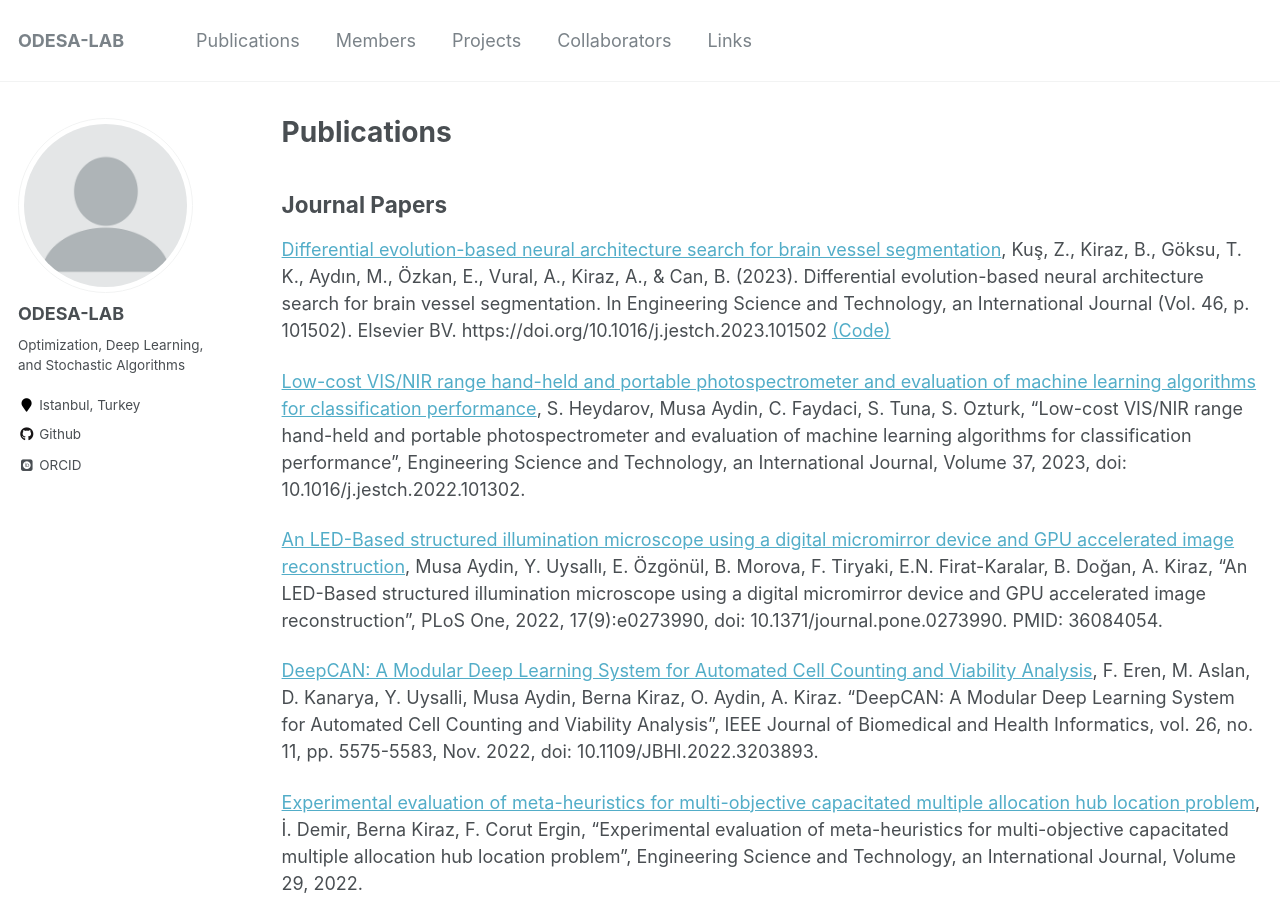
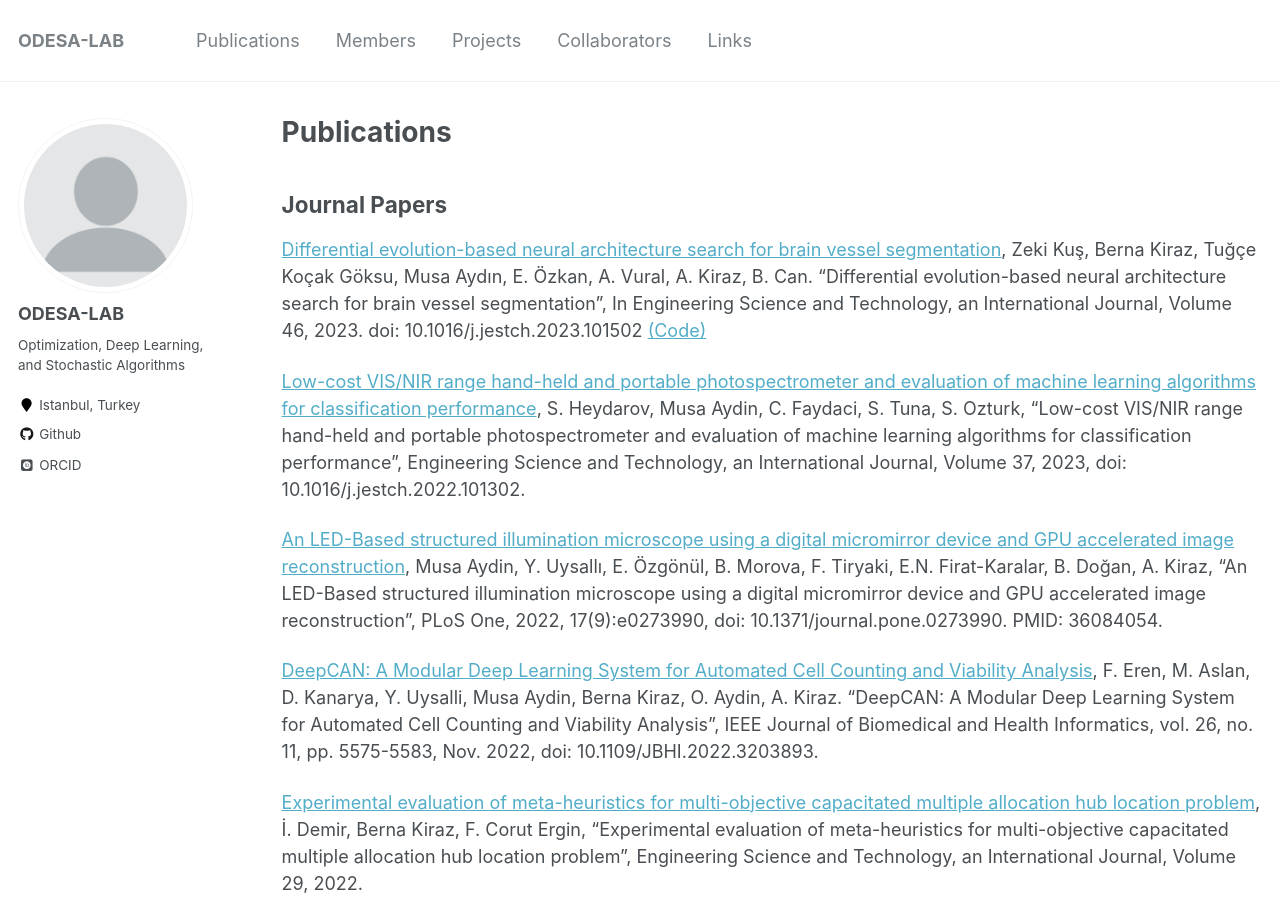
Before and after one commit to ODESALAB/odesalab.github.io, a Jekyll site: the page built from _pages/publications.md, in a window 1280 px wide and 900 px high. Built offline with Jekyll 4.4.1, drawn with Linux system fonts in a browser that asks for light colours; some web fonts are replaced.

Commit message:
Update: publications

```diff
--- a/_pages/publications.md
+++ b/_pages/publications.md
@@ -12,7 +12,7 @@ author_profile: true
 {% include base_path %}
 
 ## Journal Papers
-[Differential evolution-based neural architecture search for brain vessel segmentation](https://doi.org/10.1016/j.jestch.2023.101502), Kuş, Z., Kiraz, B., Göksu, T. K., Aydın, M., Özkan, E., Vural, A., Kiraz, A., & Can, B. (2023). Differential evolution-based neural architecture search for brain vessel segmentation. In Engineering Science and Technology, an International Journal (Vol. 46, p. 101502). Elsevier BV. https://doi.org/10.1016/j.jestch.2023.101502 [(Code)](https://github.com/ODESALAB/Differential-Evolution-based-Neural-Architecture-Search-for-BrainVessel-Segmentation)
+[Differential evolution-based neural architecture search for brain vessel segmentation](https://doi.org/10.1016/j.jestch.2023.101502), Zeki Kuş, Berna Kiraz, Tuğçe Koçak Göksu, Musa Aydın, E. Özkan, A. Vural, A. Kiraz, B. Can. "Differential evolution-based neural architecture search for brain vessel segmentation", In Engineering Science and Technology, an International Journal, Volume 46, 2023. doi: 10.1016/j.jestch.2023.101502 [(Code)](https://github.com/ODESALAB/Differential-Evolution-based-Neural-Architecture-Search-for-BrainVessel-Segmentation)
 
 [Low-cost VIS/NIR range hand-held and portable photospectrometer and evaluation of machine learning algorithms for classification performance](https://doi.org/10.1016/j.jestch.2022.101302), S. Heydarov, Musa Aydin, C. Faydaci, S. Tuna, S. Ozturk, "Low-cost VIS/NIR range hand-held and portable photospectrometer and evaluation of machine learning algorithms for classification performance", Engineering Science and Technology, an International Journal, Volume 37, 2023, doi: 10.1016/j.jestch.2022.101302.
 
```
